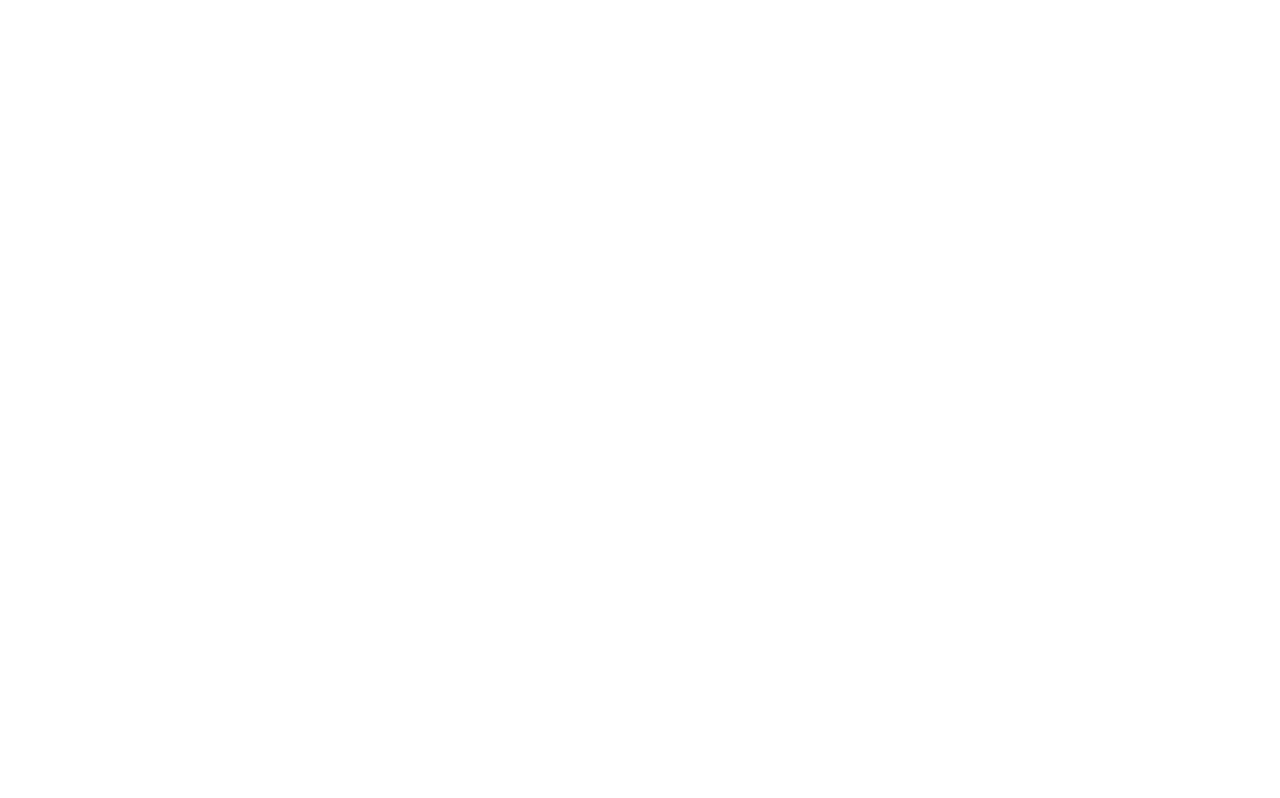
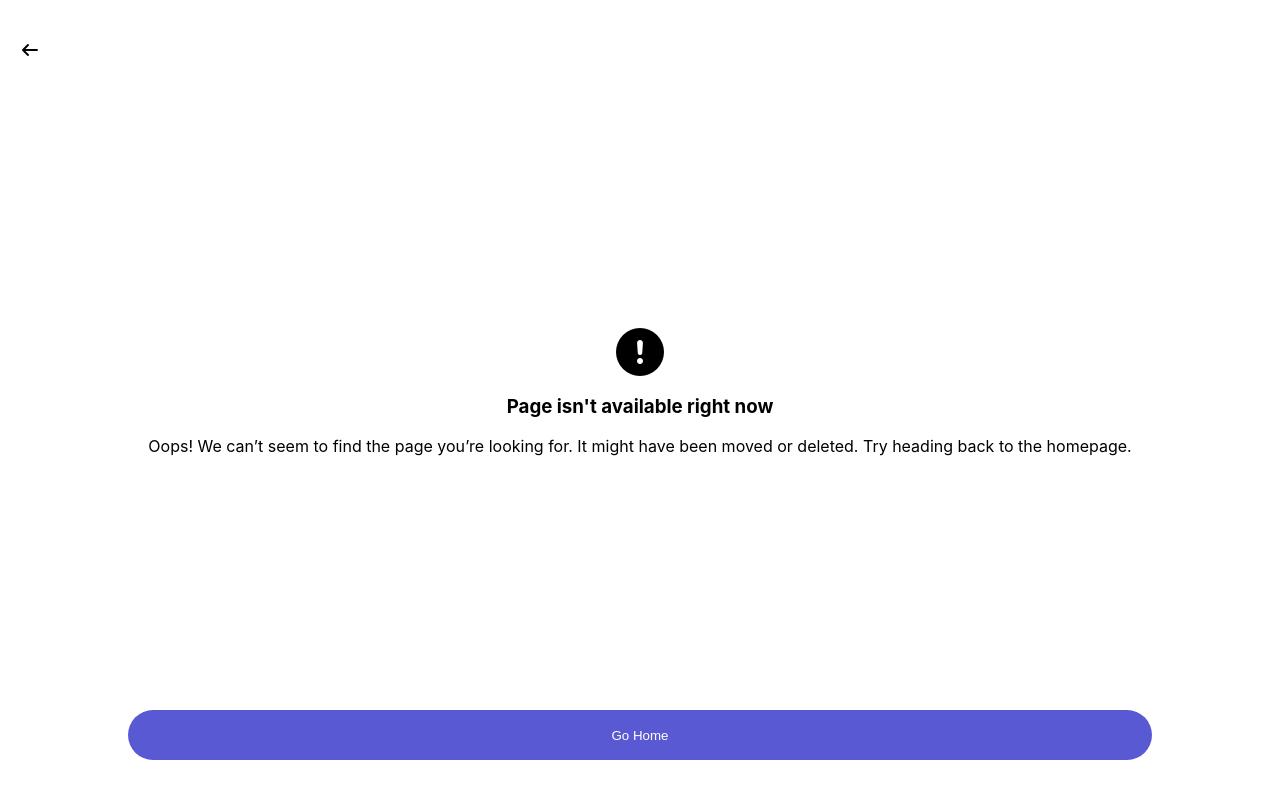
Before and after one commit to Taelo1829/small-street, a React (Create React App) app: page /forgot-password in a window 1280 px wide. Before the commit this address had no page. Built offline with nearby package versions, Linux system fonts and the light colour scheme.

Commit message:
Add NotFound page and enhance navigation for forgotten password

```diff
--- a/src/App.css
+++ b/src/App.css
@@ -1,3 +1,11 @@
+.back {
+  position: absolute;
+  top: 5%;
+  width: 100%;
+  padding-left: 40px;
+  cursor: pointer;
+}
+
 .bg-primary {
   position: absolute;
   bottom: 40px;
@@ -7,6 +15,11 @@
 body {
   padding-top: 0px;
   height: 100vh
+}
+
+.bottom {
+  position: absolute;
+  bottom: 5%
 }
 
 .button {
@@ -136,6 +149,15 @@
   color: #fff
 }
 
+.not-found {
+  position: relative;
+  display: flex;
+  justify-content: center;
+  align-items: center;
+  height: 100vh;
+  flex-direction: column;
+}
+
 .or {
   color: #747373;
   width: 100%;
@@ -169,3 +191,13 @@
   padding-left: 20px;
   padding-right: 20px;
 }
+
+.text-center {
+  text-align: center;
+}
+
+
+.top {
+  position: absolute;
+  top: 5%
+}
--- a/src/App.js
+++ b/src/App.js
@@ -3,6 +3,7 @@
 import Login from './Pages/Login/Login';
 import '@fortawesome/fontawesome-free/css/all.min.css';
 import { GoogleOAuthProvider } from '@react-oauth/google';
+import NotFound from './Pages/NotFound/NotFound';
 function App() {
   const prefersDark = window.matchMedia('(prefers-color-scheme: dark)').matches;
   let theme = prefersDark ? 'dark' : 'light';
@@ -13,6 +14,7 @@
         <Router>
           <Routes>
             <Route path="/" element={<Login />} />
+            <Route path="*" element={<NotFound />} />
           </Routes>
         </Router>
       </div>
--- a/src/Components/Buttons/Button.jsx
+++ b/src/Components/Buttons/Button.jsx
@@ -1,9 +1,9 @@
 import React from 'react'
 
-const Button = ({ value }) => {
+const Button = ({ onClick, value }) => {
     return (
         <div className='button-container'>
-            <button className='button'>{value}</button>
+            <button className='button' onClick={onClick}>{value}</button>
         </div>
     )
 }
--- a/src/Pages/Login/Login.jsx
+++ b/src/Pages/Login/Login.jsx
@@ -4,11 +4,13 @@
 import Button from '../../Components/Buttons/Button'
 import Google from './Google'
 import Button3 from '../../Components/Buttons/Button3'
+import { useNavigate } from 'react-router-dom'
 
 const Login = () => {
     const [username, setUsername] = useState("")
     const [password, setPassword] = useState("")
     const [passwordVisible, setPasswordVisible] = useState(false)
+    const navigate = useNavigate()
 
     const changePasswordVisibility = () => {
         setPasswordVisible(!passwordVisible)
@@ -39,7 +41,7 @@
                     type={!passwordVisible ? "password" : ""}
                     value={password} />
                 <Button value="Log in" />
-                <div className='forgot-password'>
+                <div className='forgot-password' onClick={()=>navigate("/forgot-password")}>
                     <p >Forgot password?</p>
                 </div>
             </div>
--- /dev/null
+++ b/src/Pages/NotFound/NotFound.jsx
@@ -0,0 +1,26 @@
+import React from 'react'
+import Button from '../../Components/Buttons/Button'
+import { useNavigate } from 'react-router-dom'
+
+const NotFound = () => {
+    const navigate = useNavigate()
+    return (
+        <div className='not-found'>
+            <div className='back' onClick={() => navigate(-1)}>
+                <i className='fa fa-arrow-left'></i>
+            </div>
+            <div>
+                <i className='fa fa-exclamation-circle fa-3x'></i>
+            </div>
+            <div className='text-center'>
+                <h3>Page  isn't available right now</h3>
+                <p>Oops! We can’t seem to find the page you’re looking for. It might have been moved or deleted. Try heading back to the homepage.</p>
+            </div>
+            <div className='bottom'>
+                <Button value={"Go Home"} onClick={() => navigate("/")} />
+            </div>
+        </div>
+    )
+}
+
+export default NotFound
```
